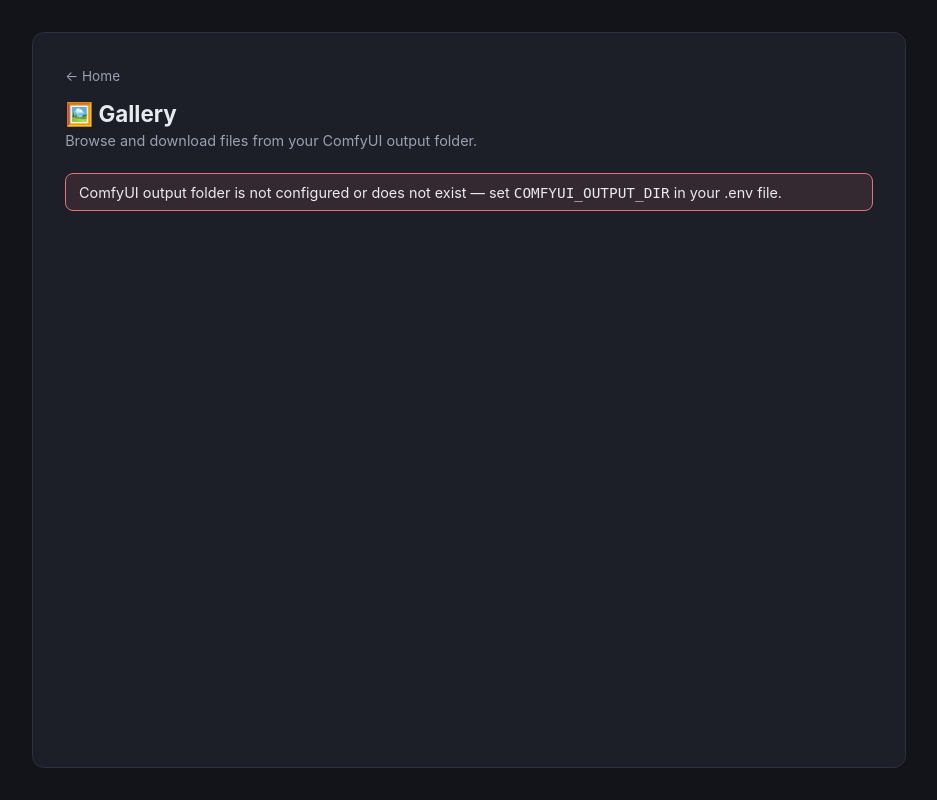
After one commit to danielvera64/Nomi, a Flask app: page /gallery in a window 1280 px wide. The commit adds this page. Shown: the whole page, without its empty margins (171-1108 px from the left). Run offline with Flask 3, Linux system fonts and the light colour scheme; parts of the project's set-up code (start-up, migrations or seed data) failed here and were passed over.

Commit message:
Add ComfyUI gallery and update media output handling

```diff
--- a/app.py
+++ b/app.py
@@ -58,6 +58,7 @@ NVIDIA_API_KEY = os.getenv("NVIDIA_API_KEY", "").strip()
 COMFYUI_OUTPUT_DIR = Path(
     os.getenv("COMFYUI_OUTPUT_DIR", "~/ComfyUI/output")
 ).expanduser()
+IMAGE_EXTENSIONS = {".png", ".jpg", ".jpeg", ".webp", ".gif"}
 
 
 
@@ -109,6 +110,19 @@ def load_apps() -> dict[str, str]:
 
 
 EXTERNAL_APPS = load_apps()
+
+
+def _safe_output_path(relative_path: str) -> Path | None:
+    """Resolve a path inside COMFYUI_OUTPUT_DIR, rejecting traversal and symlinks outside it."""
+    if not COMFYUI_OUTPUT_DIR.is_dir():
+        return None
+    root = COMFYUI_OUTPUT_DIR.resolve()
+    try:
+        candidate = (root / relative_path).resolve() if relative_path else root
+        candidate.relative_to(root)
+    except (OSError, RuntimeError, ValueError):
+        return None
+    return candidate
 
 
 @app.route("/", methods=["GET"])
@@ -214,7 +228,11 @@ def media_generator():
                         images = [
                             {
                                 **image,
-                                "view_url": generator.view_url(generator.base_url, image),
+                                "path": "/".join(
+                                    part
+                                    for part in (image.get("subfolder", ""), image["filename"])
+                                    if part
+                                ),
                             }
                             for image in results
                         ]
@@ -237,15 +255,74 @@ def media_generator():
     )
 
 
-@app.route("/media/download")
-def media_download():
-    """Serve a generated image from ComfyUI's local output folder."""
-    filename = request.args.get("filename", "")
-    subfolder = request.args.get("subfolder", "")
-    if not filename or not COMFYUI_OUTPUT_DIR.is_dir():
+@app.route("/gallery")
+def gallery():
+    """Browse ComfyUI's local output folder."""
+    relative_path = request.args.get("path", "").strip("/")
+    if not COMFYUI_OUTPUT_DIR.is_dir():
+        return render_template(
+            "gallery.html",
+            output_dir_exists=False,
+            folders=[],
+            files=[],
+            breadcrumbs=[],
+        )
+    current = _safe_output_path(relative_path)
+    if current is None or not current.is_dir():
         abort(404)
-    path = "/".join(part for part in (subfolder, filename) if part)
-    return send_from_directory(COMFYUI_OUTPUT_DIR, path, as_attachment=True)
+    relative_path = current.relative_to(COMFYUI_OUTPUT_DIR.resolve()).as_posix()
+
+    folders, files = [], []
+    for item in current.iterdir():
+        if item.name.startswith("."):
+            continue
+        safe_item = _safe_output_path(item.relative_to(COMFYUI_OUTPUT_DIR).as_posix())
+        if safe_item is None:
+            continue
+        relative = item.relative_to(COMFYUI_OUTPUT_DIR).as_posix()
+        if item.is_dir():
+            folders.append({"name": item.name, "path": relative})
+        elif item.is_file() and item.suffix.lower() in IMAGE_EXTENSIONS:
+            files.append((item.stat().st_mtime_ns, {
+                "name": item.name,
+                "path": relative,
+            }))
+
+    folders.sort(key=lambda item: item["name"].casefold())
+    files.sort(key=lambda item: item[0], reverse=True)
+    files = [image for _, image in files]
+
+    parts = [part for part in relative_path.split("/") if part]
+    breadcrumbs = [
+        {"name": part, "path": "/".join(parts[: index + 1])}
+        for index, part in enumerate(parts)
+    ]
+    return render_template(
+        "gallery.html",
+        output_dir_exists=COMFYUI_OUTPUT_DIR.is_dir(),
+        folders=folders,
+        files=files,
+        breadcrumbs=breadcrumbs,
+    )
+
+
+@app.route("/gallery/file")
+def gallery_file():
+    """Show or download a file from ComfyUI's local output folder."""
+    relative_path = request.args.get("path", "").strip("/")
+    current = _safe_output_path(relative_path)
+    if (
+        current is None
+        or not current.is_file()
+        or current.suffix.lower() not in IMAGE_EXTENSIONS
+    ):
+        abort(404)
+    relative_path = current.relative_to(COMFYUI_OUTPUT_DIR.resolve()).as_posix()
+    return send_from_directory(
+        COMFYUI_OUTPUT_DIR,
+        relative_path,
+        as_attachment=request.args.get("download") == "1",
+    )
 
 
 @app.route("/upload", methods=["POST"])
--- /dev/null
+++ b/src/templates/gallery.html
@@ -0,0 +1,119 @@
+{% extends "base.html" %}
+
+{% block title %}Gallery · Nomi{% endblock %}
+
+{% block styles %}
+    @media (min-width: 481px) {
+      .card {
+        width: 70%;
+        max-width: 70%;
+        min-height: calc(100vh - 4rem);
+      }
+    }
+    .breadcrumbs {
+      display: flex;
+      flex-wrap: wrap;
+      gap: .35rem;
+      align-items: center;
+      margin-bottom: 1rem;
+      color: var(--muted);
+      font-size: .85rem;
+    }
+    .breadcrumbs a { color: var(--accent); text-decoration: none; }
+    .breadcrumbs a:hover { text-decoration: underline; }
+    .folders {
+      display: grid;
+      grid-template-columns: repeat(auto-fill, minmax(10rem, 1fr));
+      gap: .6rem;
+      margin-bottom: 1rem;
+    }
+    .folder {
+      display: flex;
+      align-items: center;
+      gap: .5rem;
+      padding: .75rem;
+      border: 1px solid var(--border);
+      border-radius: 8px;
+      background: var(--bg);
+      color: var(--text);
+      text-decoration: none;
+      overflow-wrap: anywhere;
+    }
+    .folder:hover { border-color: var(--accent); }
+    .gallery-grid {
+      display: grid;
+      grid-template-columns: repeat(auto-fill, minmax(11rem, 1fr));
+      gap: .8rem;
+    }
+    .gallery-card {
+      border: 1px solid var(--border);
+      border-radius: 10px;
+      background: var(--bg);
+      overflow: hidden;
+    }
+    .gallery-card img,
+    .gallery-card .preview-link {
+      display: block;
+      width: 100%;
+      aspect-ratio: 1;
+      object-fit: cover;
+      background: var(--card);
+    }
+    .gallery-card .name {
+      padding: .5rem .6rem;
+      font-size: .8rem;
+      overflow-wrap: anywhere;
+    }
+    .gallery-card .download {
+      display: block;
+      padding: .5rem .6rem;
+      border-top: 1px solid var(--border);
+      color: var(--accent);
+      font-size: .8rem;
+      font-weight: 600;
+      text-decoration: none;
+    }
+    .gallery-card .download:hover { background: rgba(79, 195, 161, .1); }
+{% endblock %}
+
+{% block content %}
+  <a class="back-link" href="{{ url_for('index') }}">← Home</a>
+  <h1>🖼️ Gallery</h1>
+  <p class="subtitle">Browse and download files from your ComfyUI output folder.</p>
+
+  {% if not output_dir_exists %}
+    <div class="flash error">ComfyUI output folder is not configured or does not exist — set <code>COMFYUI_OUTPUT_DIR</code> in your .env file.</div>
+  {% else %}
+    <nav class="breadcrumbs" aria-label="Folder path">
+      <a href="{{ url_for('gallery') }}">Output</a>
+      {% for crumb in breadcrumbs %}
+        <span>/</span>
+        <a href="{{ url_for('gallery', path=crumb.path) }}">{{ crumb.name }}</a>
+      {% endfor %}
+    </nav>
+
+    {% if folders %}
+      <div class="folders">
+        {% for folder in folders %}
+          <a class="folder" href="{{ url_for('gallery', path=folder.path) }}">📁 {{ folder.name }}</a>
+        {% endfor %}
+      </div>
+    {% endif %}
+
+    {% if files %}
+      <div class="gallery-grid">
+        {% for file in files %}
+          <div class="gallery-card">
+            <a class="preview-link" href="{{ url_for('gallery_file', path=file.path) }}" target="_blank" rel="noopener noreferrer">
+              <img src="{{ url_for('gallery_file', path=file.path) }}" alt="{{ file.name }}" loading="lazy">
+            </a>
+            <div class="name" title="{{ file.name }}">{{ file.name }}</div>
+            <a class="download" href="{{ url_for('gallery_file', path=file.path, download=1) }}">⬇ Download</a>
+          </div>
+        {% endfor %}
+      </div>
+    {% elif not folders %}
+      <p class="hint">This folder is empty.</p>
+    {% endif %}
+  {% endif %}
+{% endblock %}
--- a/src/templates/home.html
+++ b/src/templates/home.html
@@ -45,6 +45,11 @@
       <span class="label">Media content generator<span class="sub">Generate AI images with ComfyUI</span></span>
       <span class="arrow">→</span>
     </a>
+    <a class="tile" href="{{ url_for('gallery') }}">
+      <span class="icon">🖼️</span>
+      <span class="label">Gallery<span class="sub">Browse and download ComfyUI output files</span></span>
+      <span class="arrow">→</span>
+    </a>
   </div>
 
   {% if external_apps %}
```
Also changed, not shown: src/templates/media.html (+5 -3 lines), README.md.
